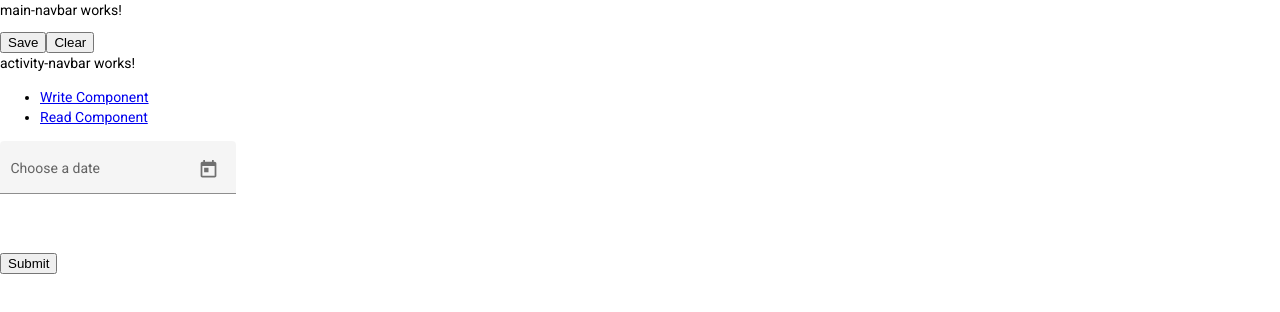
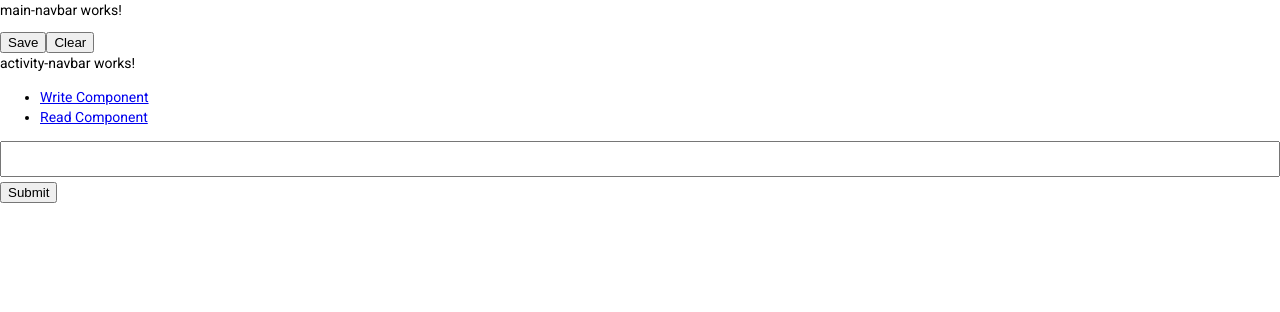
Before and after one commit to PCoille/open-notebook, an Angular app: page /write in a window 1280 px wide. Shown: the top 312 px of the page. Built offline with nearby package versions, Linux system fonts and the light colour scheme.

Commit message:
Using FreeWrite model for storage of FreeWrite data instead of primitive types

```diff
--- a/src/app/components/activities/read-activity/read-activity.component.html
+++ b/src/app/components/activities/read-activity/read-activity.component.html
@@ -1 +1 @@
-<p>{{input}}</p>
+<p>{{freeWrite.text}}</p>
--- a/src/app/components/activities/read-activity/read-activity.component.ts
+++ b/src/app/components/activities/read-activity/read-activity.component.ts
@@ -1,5 +1,6 @@
 import { Component, OnInit } from '@angular/core';
 import { FreeWriteService } from 'src/app/services/free-write.service';
+import { FreeWrite } from 'src/model/free-write.model';
 
 @Component({
   selector: 'app-read-activity',
@@ -8,12 +9,15 @@ import { FreeWriteService } from 'src/app/services/free-write.service';
 })
 export class ReadActivityComponent implements OnInit {
 
-  input = '';
+  freeWrite = new FreeWrite('',  new Date());
 
   constructor(private freeWriteService: FreeWriteService) { }
 
   ngOnInit(): void {
-    this.input = this.freeWriteService.getFreeWrites();
+    const freeWriteFromStorage = this.freeWriteService.getFreeWrites();
+    if (freeWriteFromStorage){
+      this.freeWrite = this.freeWriteService.getFreeWrites();
+    }
   }
 
 }
--- a/src/app/components/activities/write-activity/write-activity.component.html
+++ b/src/app/components/activities/write-activity/write-activity.component.html
@@ -1,13 +1,14 @@
 <div>
+  <!--
   <mat-form-field class="example-full-width" appearance="fill">
     <mat-label>Choose a date</mat-label>
-    <input matInput [matDatepicker]="picker">
+    <input matInput [matDatepicker]="picker" [(ngModel)]="freeWrite.date">
     <mat-datepicker-toggle matSuffix [for]="picker"></mat-datepicker-toggle>
     <mat-datepicker [dateClass]="dateClass" #picker></mat-datepicker>
   </mat-form-field>
-
+  -->
   <div id="free-write-container">
-    <textarea [(ngModel)]="input" matInput id="free-write-textarea"></textarea>
+    <textarea [(ngModel)]="freeWrite.text" matInput id="free-write-textarea"></textarea>
     <input type="submit" (click)="saveInput();"/>
   </div>
 </div>
--- a/src/app/components/activities/write-activity/write-activity.component.ts
+++ b/src/app/components/activities/write-activity/write-activity.component.ts
@@ -1,6 +1,7 @@
 import { Component, OnInit, ViewEncapsulation } from '@angular/core';
 import { MatCalendarCellCssClasses } from '@angular/material/datepicker';
 import { FreeWriteService } from 'src/app/services/free-write.service';
+import { FreeWrite } from 'src/model/free-write.model';
 
 @Component({
   selector: 'app-write-activity',
@@ -9,17 +10,28 @@ import { FreeWriteService } from 'src/app/services/free-write.service';
   encapsulation: ViewEncapsulation.None,
 })
 export class WriteActivityComponent implements OnInit {
-
-  input = '';
+  freeWrite = new FreeWrite('',  new Date());
 
   constructor(private freeWriteService: FreeWriteService) { }
 
   ngOnInit(): void {
-    this.input = this.freeWriteService.getFreeWrites();
+    const freeWriteFromStorage = this.freeWriteService.getFreeWrites();
+    if (freeWriteFromStorage){
+      this.freeWrite = this.freeWriteService.getFreeWrites();
+    }
   }
 
+  /**
+   * Returns date to the format YYYY-MM-DD
+   */
+  private getISODatetime() {
+    return this.freeWrite.date.toISOString().match('^(.*)T')[1];
+  }
+
+
+
   public saveInput() {
-    this.freeWriteService.setFreeWrites(this.input);
+    this.freeWriteService.setFreeWrites(this.freeWrite);
   }
 
   dateClass = (d: Date): MatCalendarCellCssClasses => {
--- a/src/app/components/main-navbar/main-navbar.component.html
+++ b/src/app/components/main-navbar/main-navbar.component.html
@@ -1,5 +1,5 @@
 <div>
   <p>main-navbar works!</p>
   <button (click)="saveFile();">Save</button>
-  <button (click)="openDialog()">Clear</button>
+  <button (click)="openClearDialog()">Clear</button>
 </div>
--- a/src/app/components/main-navbar/main-navbar.component.ts
+++ b/src/app/components/main-navbar/main-navbar.component.ts
@@ -1,6 +1,7 @@
 import { Component, OnInit } from '@angular/core';
 import { MatDialog } from '@angular/material/dialog';
 import { ClearDialogComponent } from '../dialogs/clear-dialog/clear-dialog.component';
+import { FreeWriteService } from 'src/app/services/free-write.service';
 
 @Component({
   selector: 'app-main-navbar',
@@ -9,7 +10,10 @@ import { ClearDialogComponent } from '../dialogs/clear-dialog/clear-dialog.compo
 })
 export class MainNavbarComponent implements OnInit {
 
-  constructor(public dialog: MatDialog) { }
+  constructor(
+    public dialog: MatDialog,
+    private freeWriteService: FreeWriteService
+    ) { }
 
   ngOnInit(): void {
   }
@@ -28,16 +32,18 @@ export class MainNavbarComponent implements OnInit {
   }
 
   public saveFile(){
-    const input = localStorage.getItem('input');
-    if (input){
-      this.download('open-notebook', input);
-    }
-    else {
-      console.log('Empty input: didn\'t save');
+    const freeWriteFromStorage = this.freeWriteService.getFreeWrites();
+    if (freeWriteFromStorage){
+      if (freeWriteFromStorage){
+        this.download('open-notebook.json', JSON.stringify(freeWriteFromStorage));
+      }
+      else {
+        console.log('Empty input: didn\'t save');
+      }
     }
   }
 
-  public openDialog() {
+  public openClearDialog() {
     const dialogRef = this.dialog.open(ClearDialogComponent);
 
     dialogRef.afterClosed().subscribe(result => {
--- a/src/app/services/free-write.service.ts
+++ b/src/app/services/free-write.service.ts
@@ -7,15 +7,17 @@ import { FreeWrite } from 'src/model/free-write.model';
 export class FreeWriteService {
 
   public getFreeWrites() {
-    return localStorage.getItem('free-write');
+    return JSON.parse(localStorage.getItem('free-write'));
   }
 
   public clearFreeWrites() {
     localStorage.removeItem('free-write');
   }
 
-  public setFreeWrites(freeWrite: string) {
-    localStorage.setItem('free-write', freeWrite);
+  public setFreeWrites(freeWrite: FreeWrite) {
+    localStorage.setItem('free-write', JSON.stringify(freeWrite));
+    console.log(freeWrite);
+    console.log(JSON.stringify(freeWrite));
   }
 
   constructor() { }
--- a/src/model/free-write.model.ts
+++ b/src/model/free-write.model.ts
@@ -1,4 +1,10 @@
 export class FreeWrite {
   text: string;
-  date: string;
+  date: Date;
+
+  constructor(text?: string, date?: Date){
+    this.text = text;
+    this.date = date;
+  }
+
 }
```
